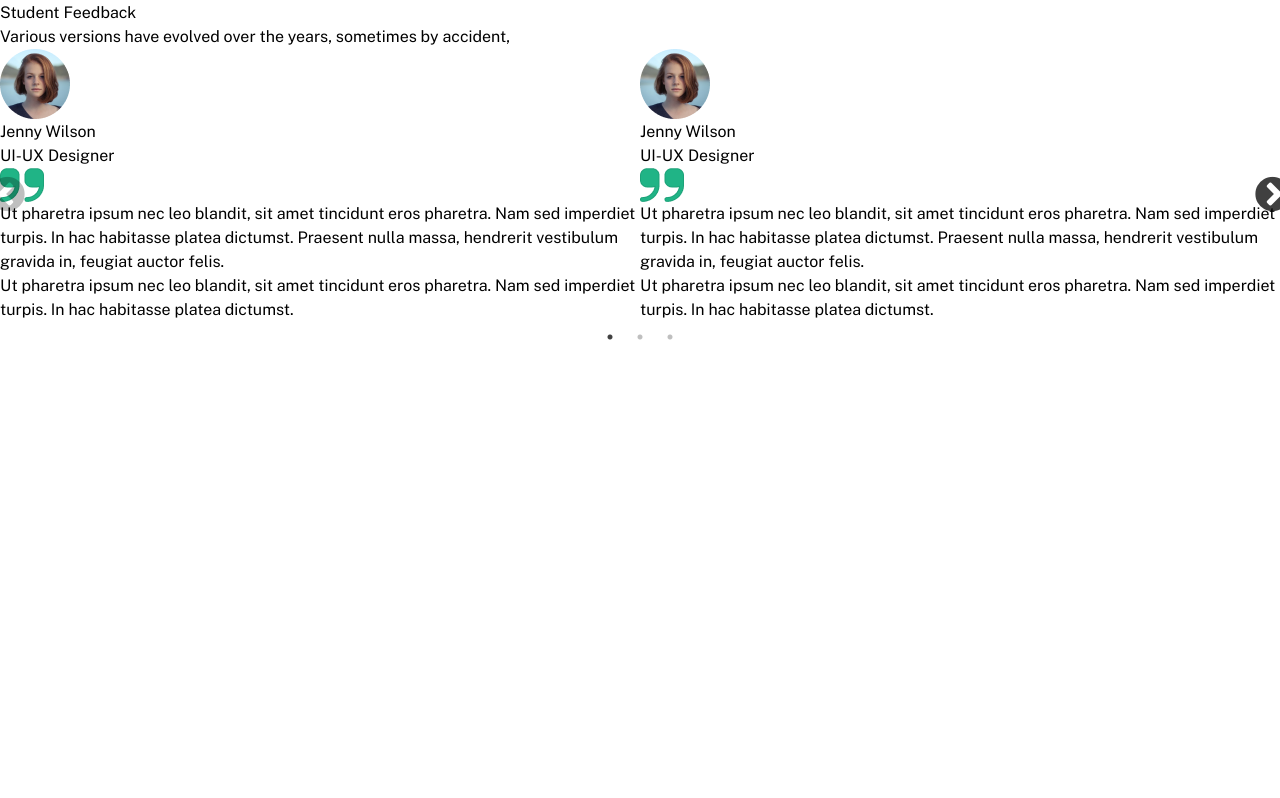
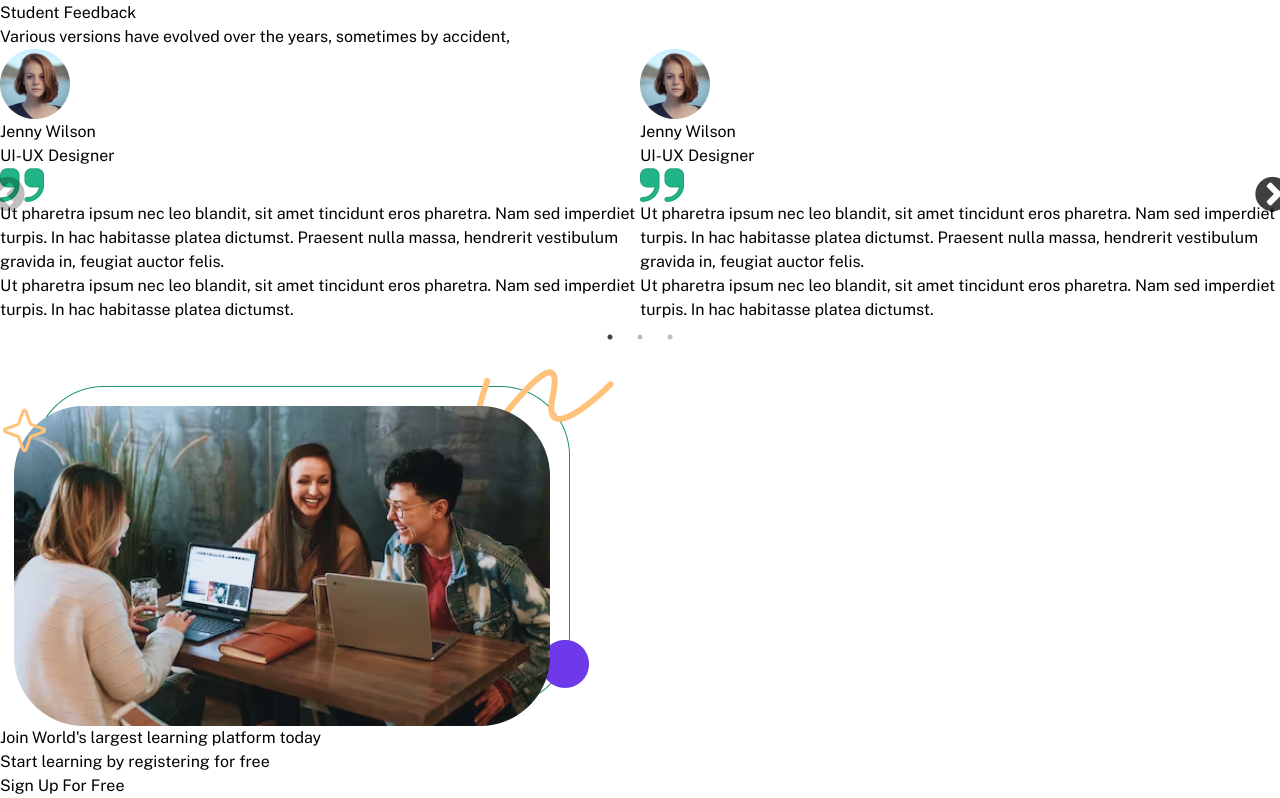
Before and after one commit to Babycoder/e-learning, a React (Vite) app: page / in a window 1280 px wide. Shown: the part 5333-6131 px from the top of the page. Before the commit the page ends 5680 px from the top, so only its background shows below. Built offline with nearby package versions, Linux system fonts and the light colour scheme.

Commit message:
CTA section done

```diff
--- a/src/App.jsx
+++ b/src/App.jsx
@@ -1,5 +1,14 @@
 import React from "react";
-import { Hero, Navbar, Companies, Courses, Achievement, Categories, Feedback } from "./components/index";
+import {
+  Hero,
+  Navbar,
+  Companies,
+  Courses,
+  Achievement,
+  Categories,
+  Feedback,
+  CTA,
+} from "./components/index";
 import "./App.css";
 
 const App = () => {
@@ -12,6 +21,7 @@ const App = () => {
       <Achievement />
       <Categories />
       <Feedback />
+      <CTA />
     </>
   );
 };
--- /dev/null
+++ b/src/components/CTA.jsx
@@ -0,0 +1,30 @@
+import React from "react";
+import { cta } from "../assets";
+
+const CTA = () => {
+  return (
+    <>
+      <div className="w-full bg-[#E9F8F3B2] py-24">
+        <div className="max-w-[1200px] m-auto grid md:grid-cols-2 md:gap-14 gap-y-16 ">
+          <div className="m-auto">
+            <img src={cta} alt="cta image" />
+          </div>
+          <div className="m-auto p-8 ">
+            <h1 className="text-4xl pb-6">
+              Join <span className="text-[#20B486]">World's largest </span>
+              learning platform today
+            </h1>
+            <p className="text-[#06241B] text-xl pb-12">
+              Start learning by registering for free
+            </p>
+            <button className="w-[168px] text-white font-semibold text-base py-3 rounded-md bg-[#20B486]">
+              Sign Up For Free
+            </button>
+          </div>
+        </div>
+      </div>
+    </>
+  );
+};
+
+export default CTA;
--- a/src/components/index.js
+++ b/src/components/index.js
@@ -8,6 +8,7 @@ import Categories from "./Categories";
 import CategorieCard from "./CategorieCard";
 import Feedback from "./Feedback";
 import FeedbackCard from "./FeedbackCard";
+import CTA from "./CTA";
 
 const slickSettings = {
   dots: true,
@@ -58,5 +59,6 @@ export {
   CategorieCard,
   Feedback,
   FeedbackCard,
+  CTA,
   slickSettings,
 };
```
